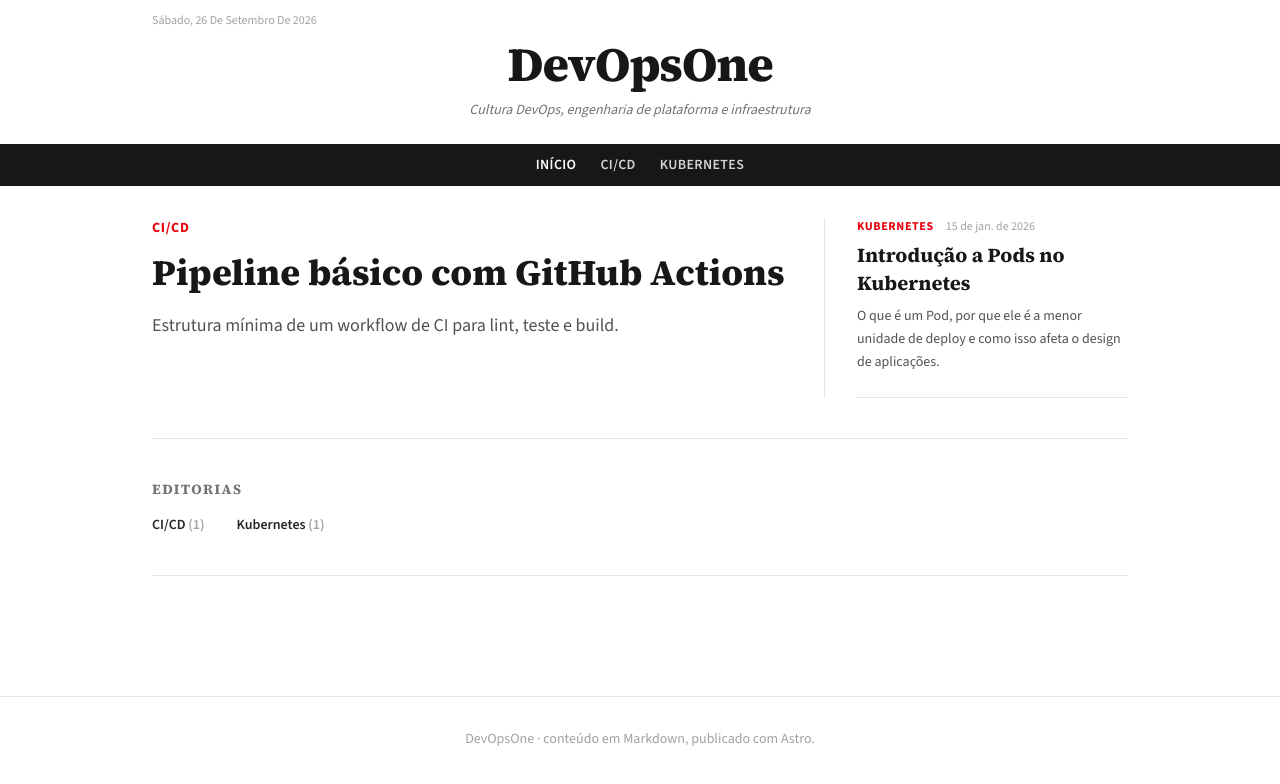
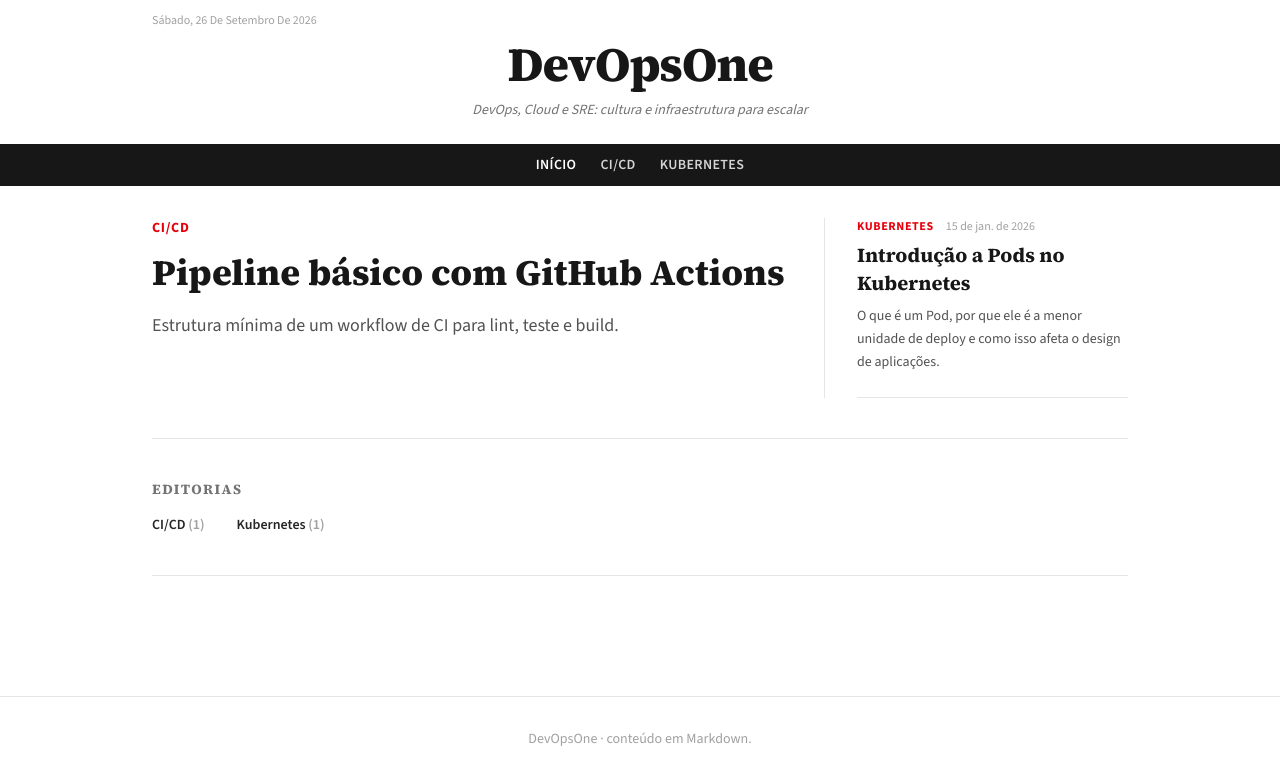
Before and after one commit to and3510/and3510.github.io, an Astro site: page / in a window 1280 px wide. Built offline with nearby package versions, Linux system fonts and the light colour scheme; Astro itself is replaced by a stand-in of ours.

Commit message:
atulização na escritura e remoção de palavras

```diff
--- a/src/components/SiteHeader.astro
+++ b/src/components/SiteHeader.astro
@@ -16,7 +16,7 @@ const today = new Intl.DateTimeFormat('pt-BR', { weekday: 'long', day: '2-digit'
       {siteTitle}
     </a>
     <p class="pb-3 text-center text-sm italic text-neutral-500">
-      Cultura DevOps, engenharia de plataforma e infraestrutura
+      DevOps, Cloud e SRE: cultura e infraestrutura para escalar
     </p>
   </div>
   {categories.length > 0 && (
--- a/src/layouts/BaseLayout.astro
+++ b/src/layouts/BaseLayout.astro
@@ -34,7 +34,7 @@ const categories = await getCategories();
       <slot />
     </main>
     <footer class="border-t border-neutral-200 py-8 text-center text-sm text-neutral-400">
-      <p>{siteTitle} · conteúdo em Markdown, publicado com Astro.</p>
+      <p>{siteTitle} · conteúdo em Markdown.</p>
     </footer>
   </body>
 </html>
```
